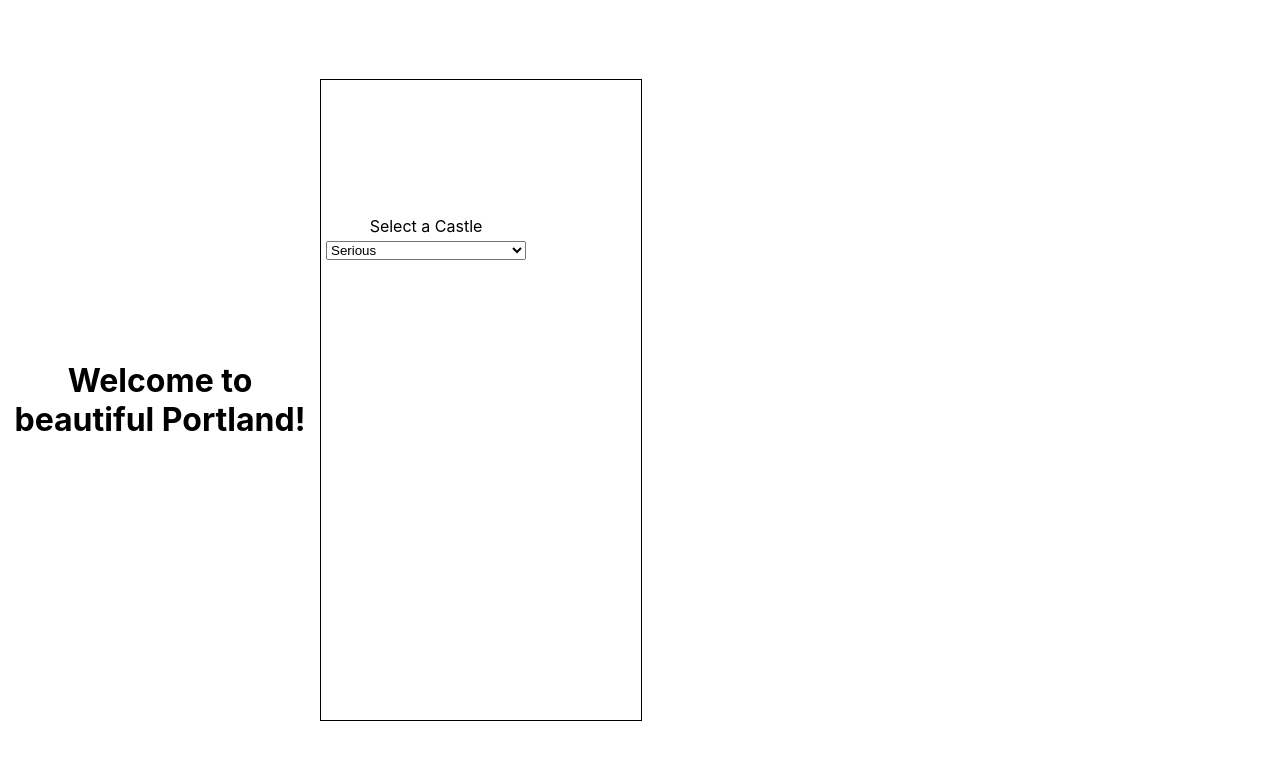
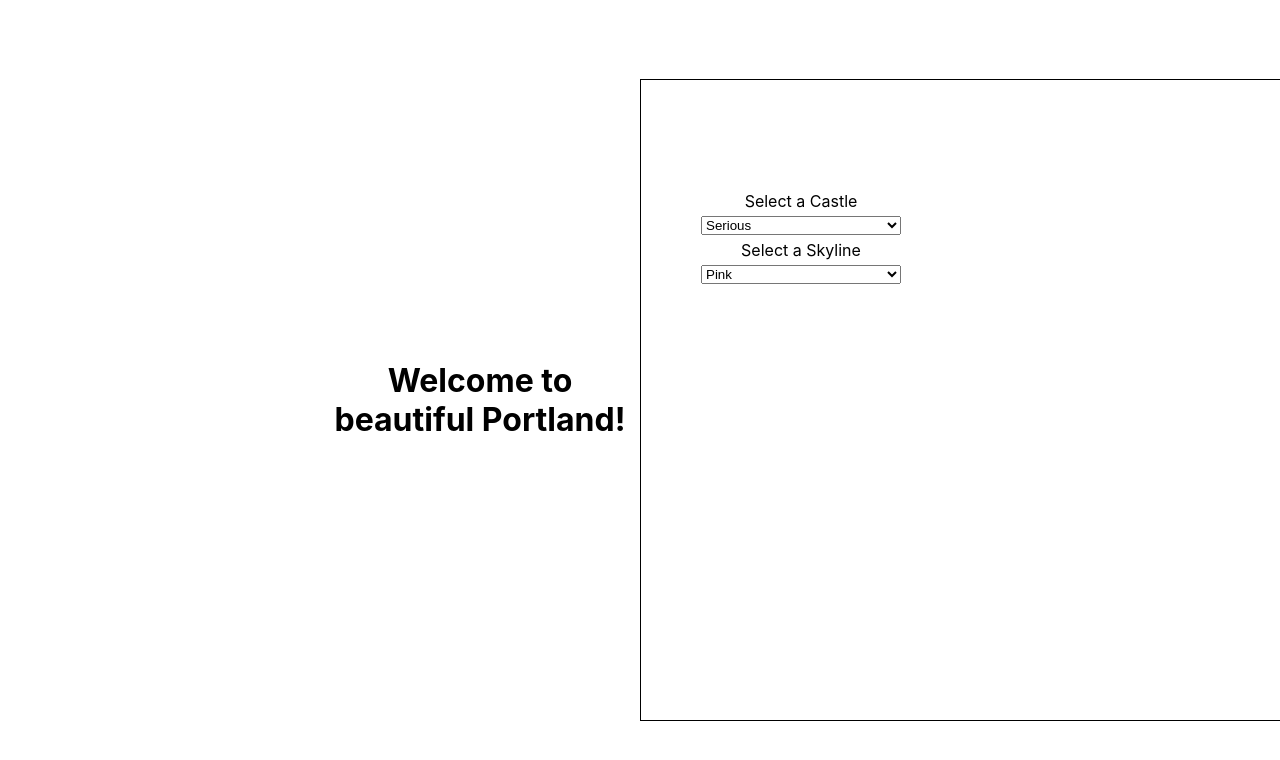
Before and after one commit to PeteSeeling/city-builder-half-baked-react, a React (Create React App) app: page / in a window 1280 px wide. Shown: the top 760 px of the page. Built offline with nearby package versions, Linux system fonts and the light colour scheme.

Commit message:
skyline id added.

```diff
--- a/src/App.js
+++ b/src/App.js
@@ -11,6 +11,7 @@ import handleChange from './CastleDropdown.js';
 function App() {
   // track some state here.
   const [setCastleId, castleId] = useState(1);
+  const [setSkylineId, skylineId] = useState(1);
   // You'll need to keep track of a skylineId, waterfrontId, and castleId. All these start out as 1
   // you'll need to track a city name, which starts as the city name of your choice.
   // finally, you'll need an array of slogans, which could start out as ['The City of Excellence'] for example
@@ -18,6 +19,7 @@ function App() {
   return (
     <div className="App">
       {/* here, the City component takes in skylineId, waterfrontId, castleId as props. It'll use those ids to render pictures correctly. */}
+      <City castleId={castleId} skylineId={skylineId}/>
       <h1>
         {/* dynamically update the city name here using state */}
         Welcome to beautiful Portland!
@@ -32,6 +34,7 @@ function App() {
           */}
           <div>
             <CastleDropdown setCastleId={setCastleId} />
+            <SkylineDropdown setSkylineId={setSkylineId} />
 
           </div>
         </section>
--- a/src/SkylineDropdown.js
+++ b/src/SkylineDropdown.js
@@ -1,16 +1,19 @@
 import React from 'react';
 
-export default function SkylineDropdown(props) {
+export default function SkylineDropdown({ setSkylineId }) {
+  function handleChange(e){
+    setSkylineId(e.target.value);
+  }
   return (
     <div>
       Select a Skyline
       {/* this component should have a prop called setSkyline, which is a function */}
       {/* on change, this component should use e.target.value to pass the correct id to the setSkyline function */}
       {/* note that the options will need value properties (1, 2, or 3) that correspond to the photo filenames in the public directory */}
-      <select>
-        <option>Pink</option>
-        <option>Busy</option>
-        <option>Foggy</option>
+      <select onChange={handleChange}>
+        <option value="1">Pink</option>
+        <option value="2">Busy</option>
+        <option value="3">Foggy</option>
       </select>
     </div>
   );
```
